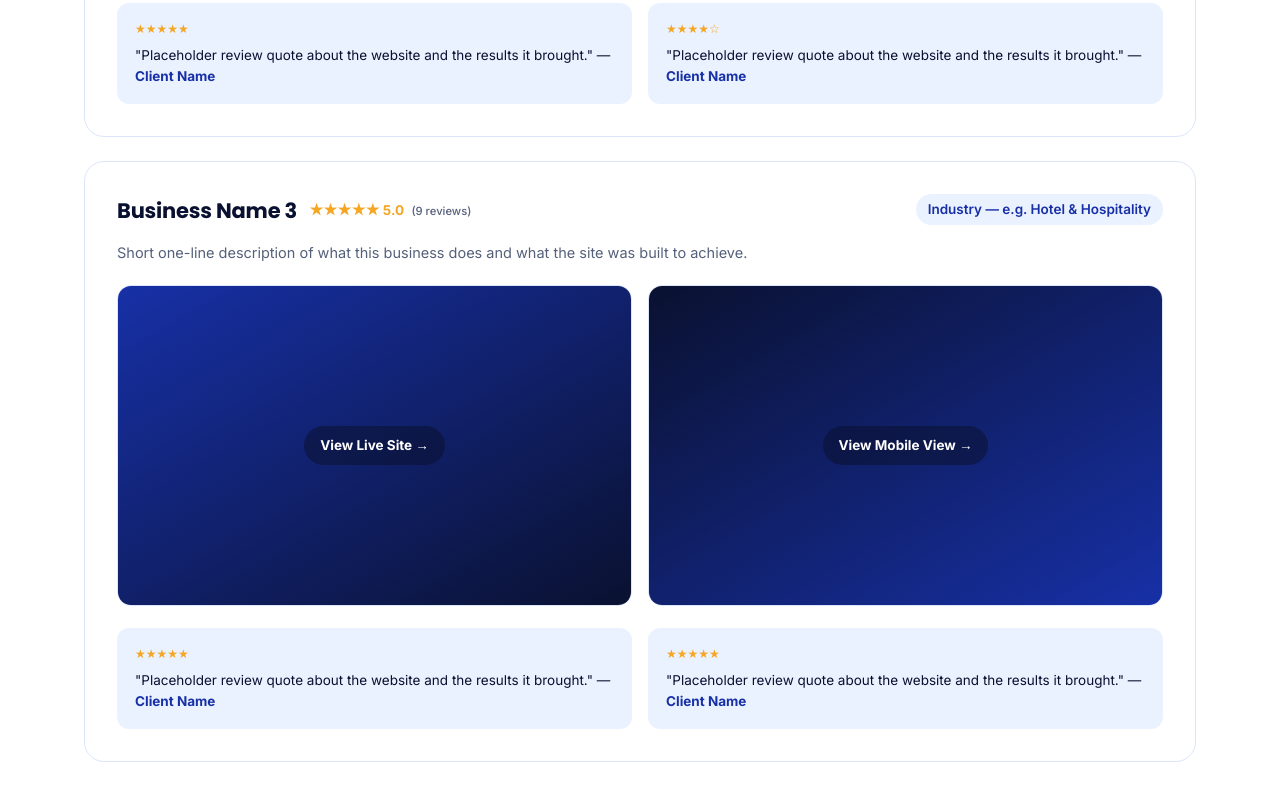
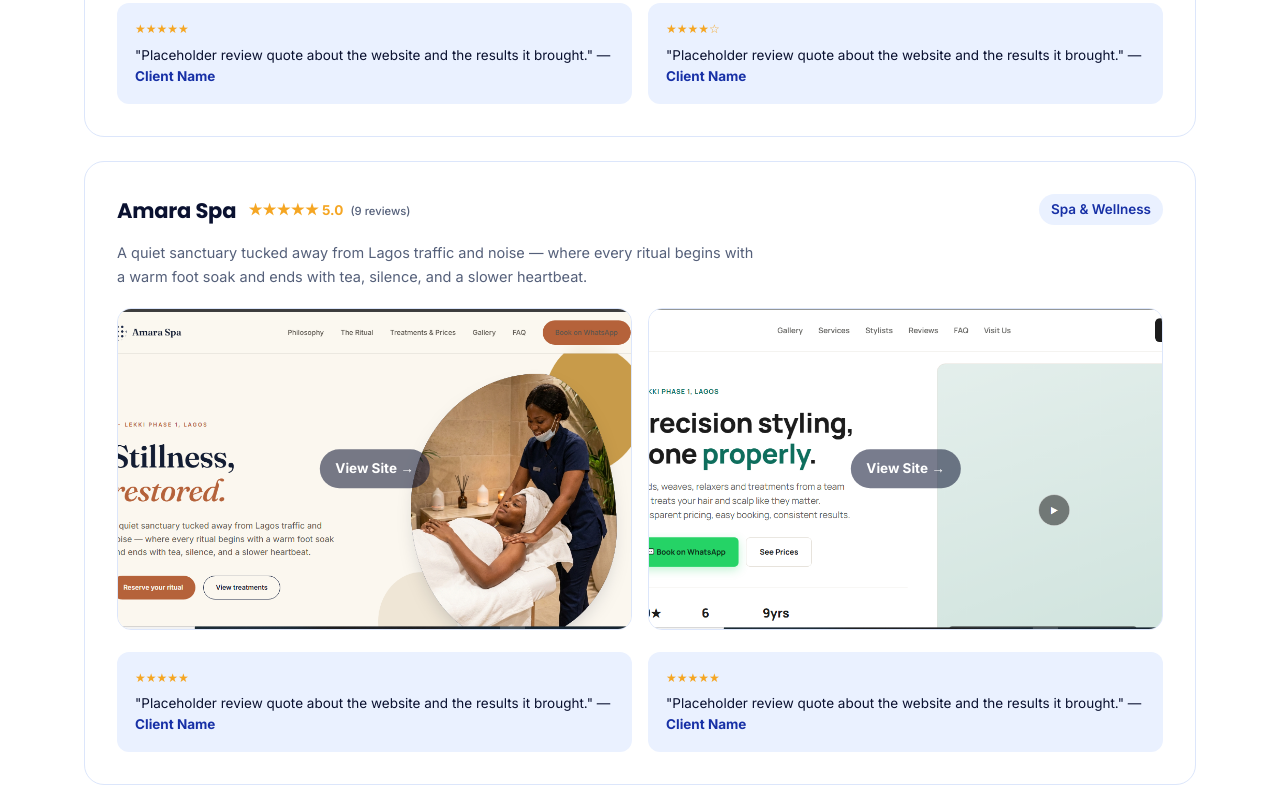
Before and after one commit to jerrynkwocha/primeflowtechnology-website, a plain HTML site: page index.html in a window 1280 px wide. Shown: the part 2455-3241 px from the top of the page. Drawn offline with Linux system fonts and the light colour scheme.

Commit message:
test changes

```diff
--- a/index.html
+++ b/index.html
@@ -209,7 +209,7 @@
     <h1>Your business deserves more<br>than a Facebook page. <span>It deserves customers.</span></h1>
     <p class="lede">We build fast, mobile-first websites for Nigerian businesses — the kind that turn a Google search into a WhatsApp message, and a WhatsApp message into a sale. Every site below is real work, for real businesses, still bringing in customers today.</p>
     <div class="btn-row">
-      <a class="btn btn-primary" href="https://wa.me/2348000000000?text=Hello%20PrimeFlow%20Technology%2C%20I%27d%20like%20to%20get%20a%20website%20built%20for%20my%20business" target="_blank">💬 Chat With Us on WhatsApp</a>
+      <a class="btn btn-primary" href="https://wa.me/2347030747733?text=Hello%20PrimeFlow%20Technology%2C%20I%27d%20like%20to%20get%20a%20website%20built%20for%20my%20business" target="_blank">💬 Chat With Us on WhatsApp</a>
       <a class="btn btn-ghost" href="#portfolio-jump">See Our Work</a>
     </div>
     <p class="hero-note">No cost to talk. We'll tell you honestly if a website will help your business before you spend a naira.</p>
@@ -231,7 +231,7 @@
     <div class="jump-chips">
       <a class="jump-chip" href="#business1">Hotel</a>
       <a class="jump-chip" href="#business2">Hair Salon</a>
-      <a class="jump-chip" href="#business3">Pharmacy</a>
+      <a class="jump-chip" href="#business3">Spa</a>
       <a class="jump-chip" href="#business4">Medical Center</a>
       <a class="jump-chip" href="#business5">Architechtural Firm</a>
     </div>
@@ -292,13 +292,19 @@
 
     <div class="portfolio-item" id="business3">
       <div class="portfolio-head">
-        <div class="biz-name-row"><h3>Business Name 3</h3><span class="rating">★★★★★ 5.0 <small>(9 reviews)</small></span></div>
-        <span class="biz-tag">Industry — e.g. Hotel &amp; Hospitality</span>
+        <div class="biz-name-row"><h3>Amara Spa</h3><span class="rating">★★★★★ 5.0 <small>(9 reviews)</small></span></div>
+        <span class="biz-tag">Spa &amp; Wellness</span>
       </div>
-      <p class="biz-desc">Short one-line description of what this business does and what the site was built to achieve.</p>
+      <p class="biz-desc">A quiet sanctuary tucked away from Lagos traffic and noise — where every ritual begins with a warm foot soak and ends with tea, silence, and a slower heartbeat.</p>
       <div class="thumb-row">
-        <a class="thumb" href="#" target="_blank"><div class="thumb-inner t5"><span>View Live Site →</span></div></a>
-        <a class="thumb" href="#" target="_blank"><div class="thumb-inner t6"><span>View Mobile View →</span></div></a>
+          <a class="thumb" href="https://jerrynkwocha.github.io/spa-website-template-1/" target="_blank">
+  <img src="images/spa_website_1-Portfolio_website.png" alt="Amara Spa home Page" style="width:100%; height:100%; object-fit:cover;">
+  <span class="thumb-label">View Site →</span>
+</a>
+<a class="thumb" href="https://jerrynkwocha.github.io/spa-website-template-2/" target="_blank">
+  <img src="images/Hair_Salon_2-Portfolio_Website.png" alt="Solace Wellness Spa - home Page" style="width:100%; height:100%; object-fit:cover;">
+  <span class="thumb-label">View Site →</span>
+</a>
       </div>
       <div class="review-row">
         <div class="mini-review"><span class="mini-stars">★★★★★</span>"Placeholder review quote about the website and the results it brought." — <b>Client Name</b></div>
```
Also changed, not shown: images/spa_website_1-Portfolio_website.png (added), images/spa_website_2-Portfolio_website.png (added).
